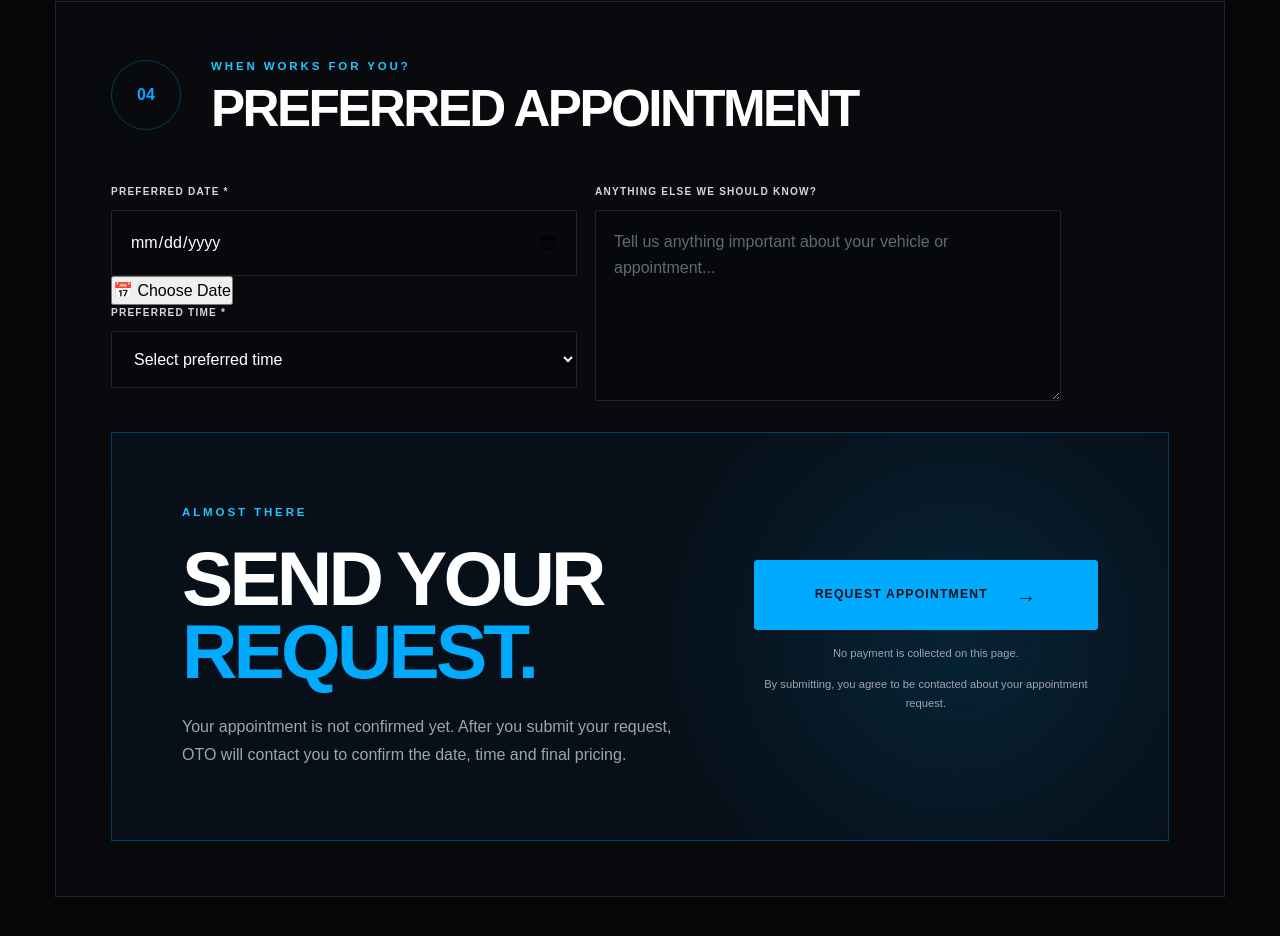
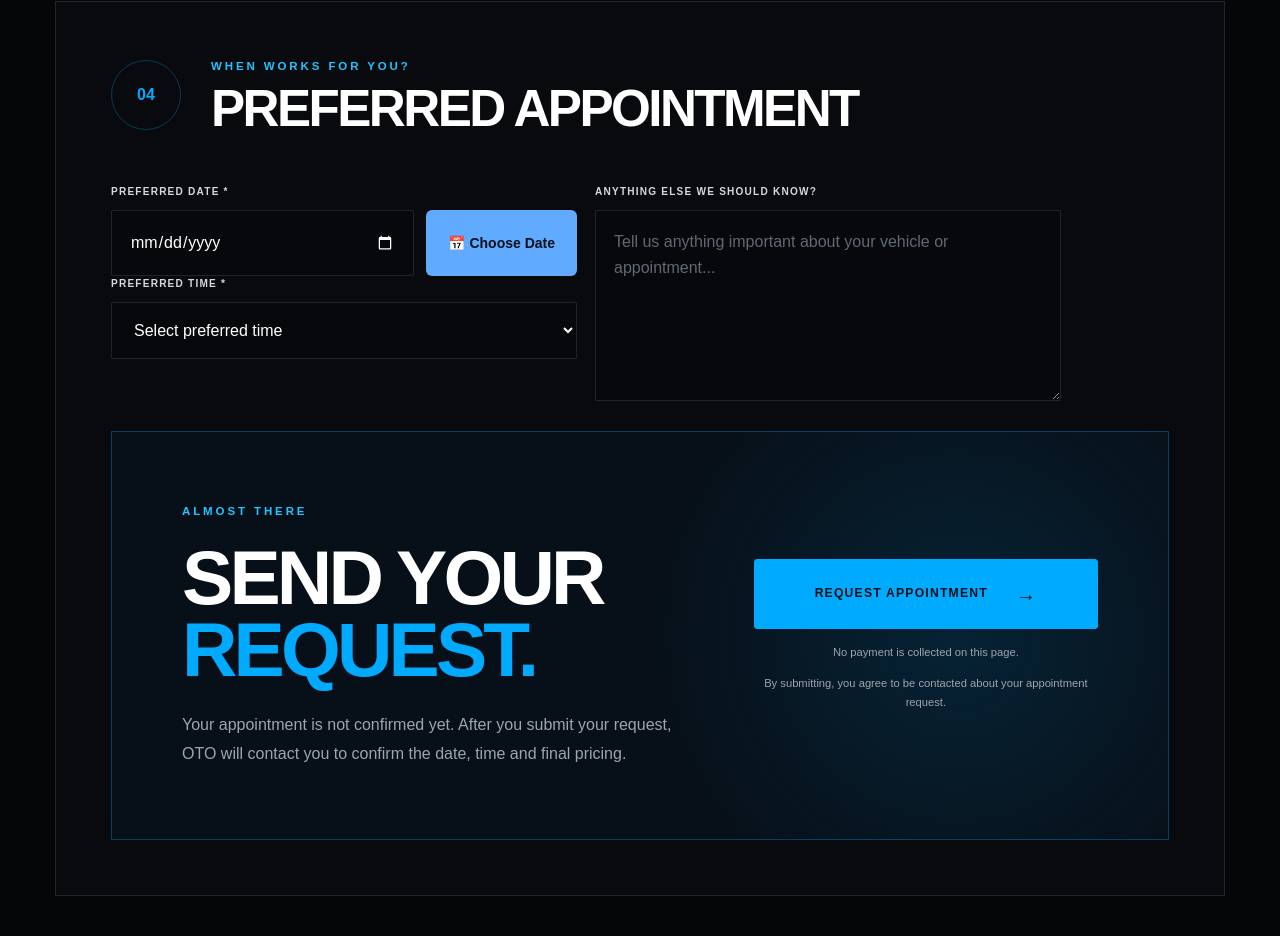
Before and after one commit to zahmd1593/oto-car-wash, a plain HTML site: page booking.html in a window 1280 px wide. Shown: the part 2983-3919 px from the top of the page. Drawn offline with Linux system fonts and the light colour scheme.

Commit message:
Update style.css
Caleander icon

```diff
--- a/css/style.css
+++ b/css/style.css
@@ -3817,3 +3817,45 @@ p {
     }
 
 }
+/* Appointment calendar button */
+
+.date-picker-wrapper {
+    display: flex;
+    align-items: stretch;
+    gap: 12px;
+    width: 100%;
+}
+
+.date-picker-wrapper input[type="date"] {
+    flex: 1;
+    min-width: 0;
+    width: 100%;
+    color-scheme: dark;
+}
+
+.calendar-open-btn {
+    background: #60aaff;
+    color: #06101d;
+    border: none;
+    border-radius: 6px;
+    padding: 14px 22px;
+    font-weight: 800;
+    font-size: 14px;
+    cursor: pointer;
+    white-space: nowrap;
+}
+
+.calendar-open-btn:hover {
+    background: #89c2ff;
+}
+
+@media (max-width: 600px) {
+    .date-picker-wrapper {
+        flex-direction: column;
+    }
+
+    .calendar-open-btn {
+        width: 100%;
+        min-height: 54px;
+    }
+}
```
